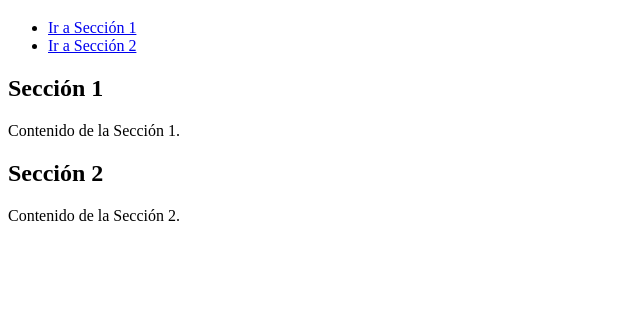
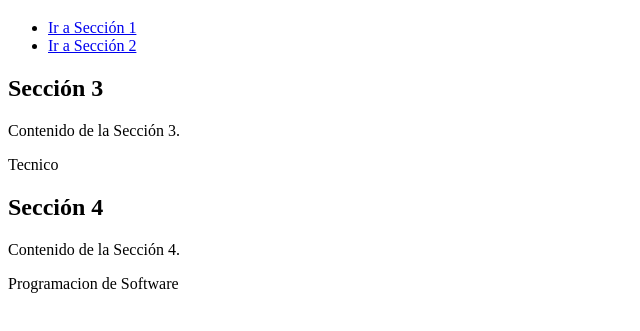
Before and after one commit to dsandovalerazo/PROYECTO_DIANA, a plain HTML site: page ejercicio1.html in a window 1280 px wide. Shown: the part 61-392 px from the top of the page, without its empty margins (0-640 px from the left). Drawn offline with Linux system fonts and the light colour scheme.

Commit message:
Version pagina V1

```diff
--- a/ejercicio1.html
+++ b/ejercicio1.html
@@ -18,14 +18,16 @@
      </nav>
 
      <!-- Secciones con Anclas -->
-      <section id="seccion1">
-        <h2>Sección 1</h2>
-        <p>Contenido de la Sección 1.</p>
+      <section id="seccion3">
+        <h2>Sección 3</h2>
+        <p>Contenido de la Sección 3.</p>
+        <p>Tecnico</p>
       </section>
 
-      <section id="seccion2">
-        <h2>Sección 2</h2>
-        <p>Contenido de la Sección 2.</p>
+      <section id="seccion4">
+        <h2>Sección 4</h2>
+        <p>Contenido de la Sección 4.</p>
+        <p>Programacion de Software</p>
       </section>
 </body>
 </html>
```
